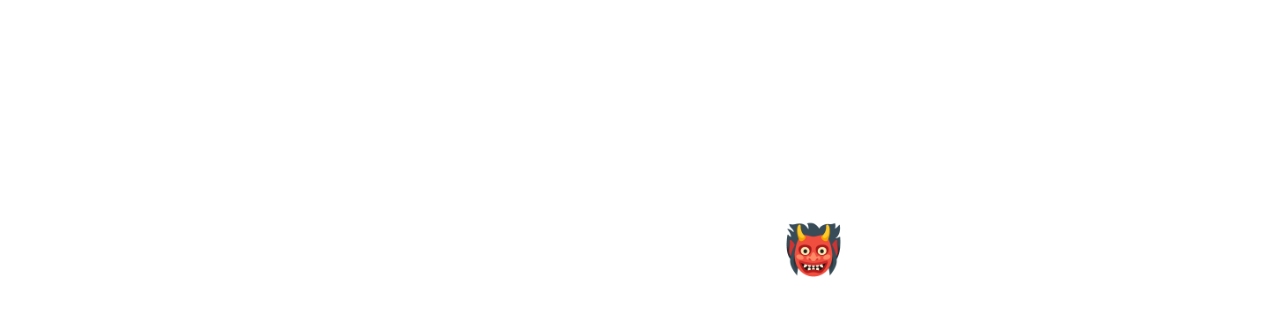
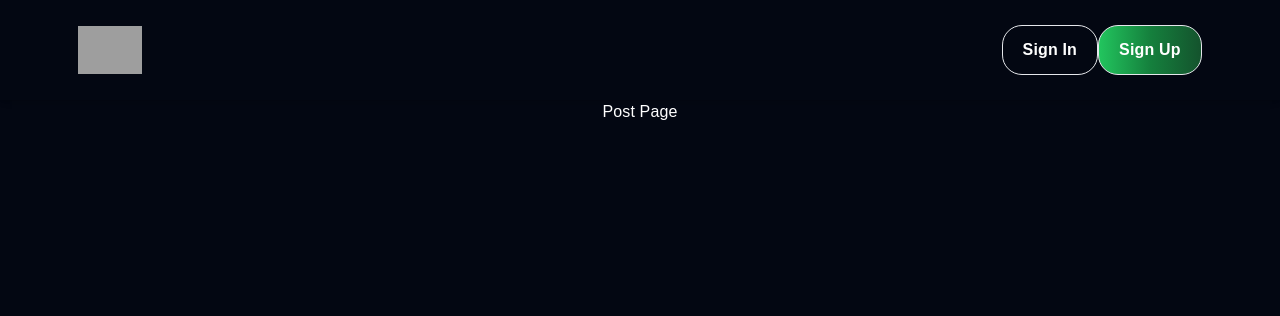
Before and after one commit to podlaskialgorytm3/react-blog, a React (Vite) app: page /post/1 in a window 1280 px wide. Before the commit this address had no page. Shown: the top 316 px of the page. Built offline with nearby package versions, Linux system fonts and the light colour scheme; grey boxes are pictures that could not be loaded.

Commit message:
feat: add simple /post/:id page

```diff
--- a/src/App.tsx
+++ b/src/App.tsx
@@ -14,6 +14,7 @@ import { Profile } from "./pages/user/profile";
 import { Settings } from "./pages/user/settings";
 import { PostSettings } from "./pages/user/post-settings";
 import { AddPost } from "./pages/user/add-post";
+import { Post } from "./pages/user/post";
 
 import { queryClient } from "./features/auth/utils/fetch-data"
 
@@ -33,6 +34,7 @@ const route = createBrowserRouter([
         {path: '/user/settings',element: <Settings/>},
         {path: '/user/post-settings',element: <PostSettings/>},
       ]},
+      {path: '/post/:id',element: <Post />},
       {path: '/add-post',element: <AddPost />},
     ]
   },
--- /dev/null
+++ b/src/features/posts/components/post-page.tsx
@@ -0,0 +1,7 @@
+export const PostPage = () => {
+    return (
+        <div>
+            <h2>Post Page</h2>
+        </div>
+    )
+}
--- /dev/null
+++ b/src/pages/user/post.tsx
@@ -0,0 +1,9 @@
+import { PostPage } from "../../features/posts/components/post-page"
+
+export const Post = () => {
+    return (
+        <>
+            <PostPage />
+        </>
+    )
+}
```
